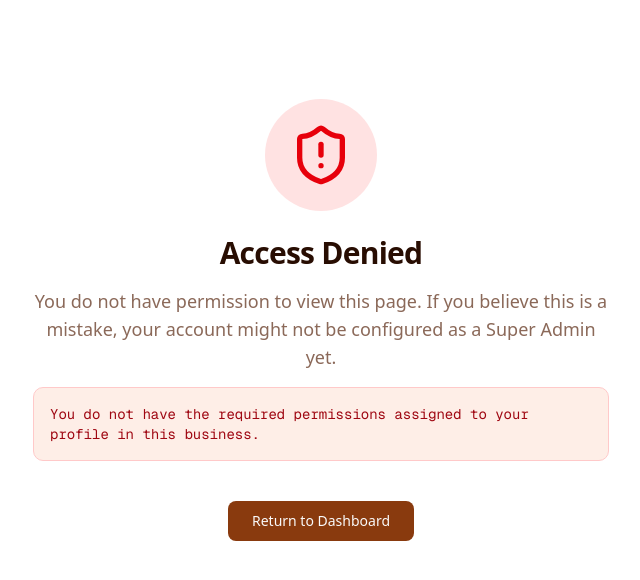
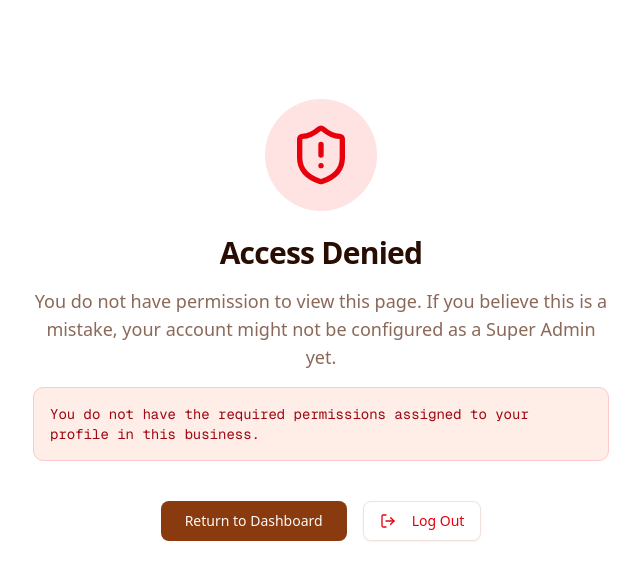
Before and after one commit to abdallahsherif492/zuhasystem, a Next.js app: page /unauthorized in a window 1280 px wide. Shown: the top 580 px of the page, without its empty margins (319-959 px from the left). Built offline with nearby package versions, Linux system fonts and the light colour scheme; no server answers.

Commit message:
feat(ui): add logout button to unauthorized and landing pages

```diff
--- /dev/null
+++ b/fix_landing_logout.js
@@ -0,0 +1,9 @@
+const fs = require('fs');
+let content = fs.readFileSync('src/app/(marketing)/page.tsx', 'utf8');
+
+content = content.replace(
+    '<LogoutButton />\\n                    <Button size="lg" className="h-14 px-8 text-lg rounded-full" asChild>',
+    '<LogoutButton size="lg" variant="outline" className="h-14 px-8 text-lg rounded-full text-red-600 hover:text-red-700 hover:bg-red-50 border-red-200 hover:border-red-300" />\\n                    <Button size="lg" className="h-14 px-8 text-lg rounded-full" asChild>'
+);
+
+fs.writeFileSync('src/app/(marketing)/page.tsx', content);
--- /dev/null
+++ b/fix_logout_button.js
@@ -0,0 +1,14 @@
+const fs = require('fs');
+let content = fs.readFileSync('src/components/ui/logout-button.tsx', 'utf8');
+
+content = content.replace(
+    'export function LogoutButton() {',
+    'import { ButtonProps } from "@/components/ui/button";\n\nexport function LogoutButton({ className, variant = "ghost", size }: ButtonProps) {'
+);
+
+content = content.replace(
+    '<Button variant="ghost" onClick={handleLogout} className="text-red-600 hover:text-red-700 hover:bg-red-50">',
+    '<Button variant={variant} size={size} onClick={handleLogout} className={className || "text-red-600 hover:text-red-700 hover:bg-red-50"}>'
+);
+
+fs.writeFileSync('src/components/ui/logout-button.tsx', content);
--- a/src/app/(marketing)/page.tsx
+++ b/src/app/(marketing)/page.tsx
@@ -5,6 +5,7 @@ import { CheckCircle2, Package, TrendingUp, Users, ShieldCheck } from "lucide-re
 
 import { createServerClient } from '@supabase/ssr';
 import { cookies } from 'next/headers';
+import { LogoutButton } from "@/components/ui/logout-button";
 
 export default async function MarketingLandingPage() {
   const cookieStore = await cookies();
@@ -48,9 +49,12 @@ export default async function MarketingLandingPage() {
           </Link>
           <div className="flex items-center gap-2 ml-4">
             {user ? (
+              <>
+                <LogoutButton />
                 <Button asChild>
                   <Link href="/dashboard">Go to Dashboard</Link>
                 </Button>
+              </>
             ) : (
               <>
                 <Button variant="ghost" asChild>
@@ -81,9 +85,12 @@ export default async function MarketingLandingPage() {
               </div>
               <div className="flex flex-col sm:flex-row gap-4 w-full sm:w-auto">
                 {user ? (
+                  <div className="flex flex-col sm:flex-row gap-4">
+                    <LogoutButton size="lg" variant="outline" className="h-14 px-8 text-lg rounded-full text-red-600 hover:text-red-700 hover:bg-red-50 border-red-200 hover:border-red-300 bg-background/50 backdrop-blur-sm" />
                     <Button size="lg" className="h-14 px-8 text-lg rounded-full" asChild>
                       <Link href="/dashboard">Go to Dashboard</Link>
                     </Button>
+                  </div>
                 ) : (
                   <>
                     <Button size="lg" className="h-14 px-8 text-lg rounded-full" asChild>
--- a/src/app/unauthorized/page.tsx
+++ b/src/app/unauthorized/page.tsx
@@ -2,13 +2,18 @@
 
 import Link from "next/link";
 import { Button } from "@/components/ui/button";
-import { ShieldAlert, Loader2 } from "lucide-react";
+import { ShieldAlert, Loader2, LogOut } from "lucide-react";
 import { useEffect, useState } from "react";
 import { supabase } from "@/lib/supabase";
 
 export default function UnauthorizedPage() {
     const [debugInfo, setDebugInfo] = useState<any>(null);
     const [loading, setLoading] = useState(true);
+
+    const handleLogout = async () => {
+        await supabase.auth.signOut();
+        window.location.href = "/login";
+    };
 
     useEffect(() => {
         async function fetchDebugInfo() {
@@ -56,11 +61,16 @@ export default function UnauthorizedPage() {
                 )}
             </div>
 
-            <Link href="/">
-                <Button size="lg" className="mt-4">
-                    Return to Dashboard
+            <div className="flex gap-4 mt-4">
+                <Link href="/">
+                    <Button size="lg" variant="default">
+                        Return to Dashboard
+                    </Button>
+                </Link>
+                <Button size="lg" variant="outline" className="text-red-600 hover:text-red-700 hover:bg-red-50" onClick={handleLogout}>
+                    <LogOut className="mr-2 h-5 w-5" /> Log Out
                 </Button>
-            </Link>
+            </div>
         </div>
     );
 }
--- /dev/null
+++ b/src/components/ui/logout-button.tsx
@@ -0,0 +1,19 @@
+"use client";
+
+import { Button } from "@/components/ui/button";
+import { LogOut } from "lucide-react";
+import { supabase } from "@/lib/supabase";
+
+
+export function LogoutButton({ className, variant = "ghost", size }: { className?: string, variant?: any, size?: any }) {
+    const handleLogout = async () => {
+        await supabase.auth.signOut();
+        window.location.href = "/login";
+    };
+
+    return (
+        <Button variant={variant} size={size} onClick={handleLogout} className={className || "text-red-600 hover:text-red-700 hover:bg-red-50"}>
+            <LogOut className="mr-2 h-4 w-4" /> Log Out
+        </Button>
+    );
+}
```
Lines whose indentation alone changed are shown as unchanged.
